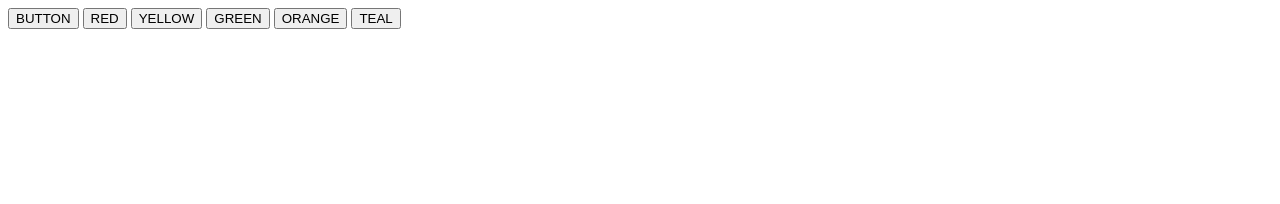
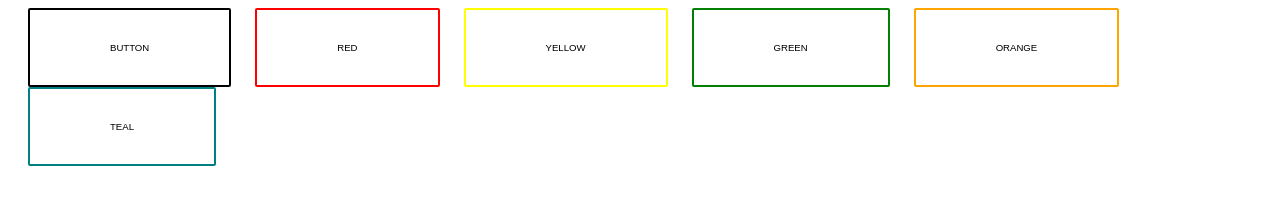
Before and after one commit to alamwebtech/css-variable, a plain HTML site: page index.html in a window 1280 px wide. Drawn offline with Linux system fonts and the light colour scheme.

Commit message:
buttons hover wrks

```diff
--- a/index.css
+++ b/index.css
@@ -1,12 +1,33 @@
 .btn {
-  padding: 2rem 6rem;
+  padding: 2rem 5rem;
   border: 2px solid var(--color, black);
   background: transparent;
   font-size: 0.6em;
   border-radius: 2px;
+  text-align: center;
+  margin-left: 20px;
 }
+
 .btn:hover {
   cursor: pointer;
   background: var(--color, black);
   color: white;
 }
+
+/* variations */
+
+.btn.red {
+  --color: red
+}
+.btn.yellow {
+  --color: yellow
+}
+.btn.green {
+  --color: green
+}
+.btn.orange {
+  --color: orange
+}
+.btn.teal {
+  --color: teal
+}
--- a/index.html
+++ b/index.html
@@ -7,12 +7,12 @@
   </head>
   <body>
 
-    <button id="btn">BUTTON</button>
-    <button id="btn red">RED</button>
-    <button id="btn yellow">YELLOW</button>
-    <button id="btn green">GREEN</button>
-    <button id="btn orange">ORANGE</button>
-    <button id="btn teal">TEAL</button>
+    <button class="btn">BUTTON</button>
+    <button class="btn red">RED</button>
+    <button class="btn yellow">YELLOW</button>
+    <button class="btn green">GREEN</button>
+    <button class="btn orange">ORANGE</button>
+    <button class="btn teal">TEAL</button>
 
     <script src="index.js" charset="utf-8"></script>
   </body>
```
